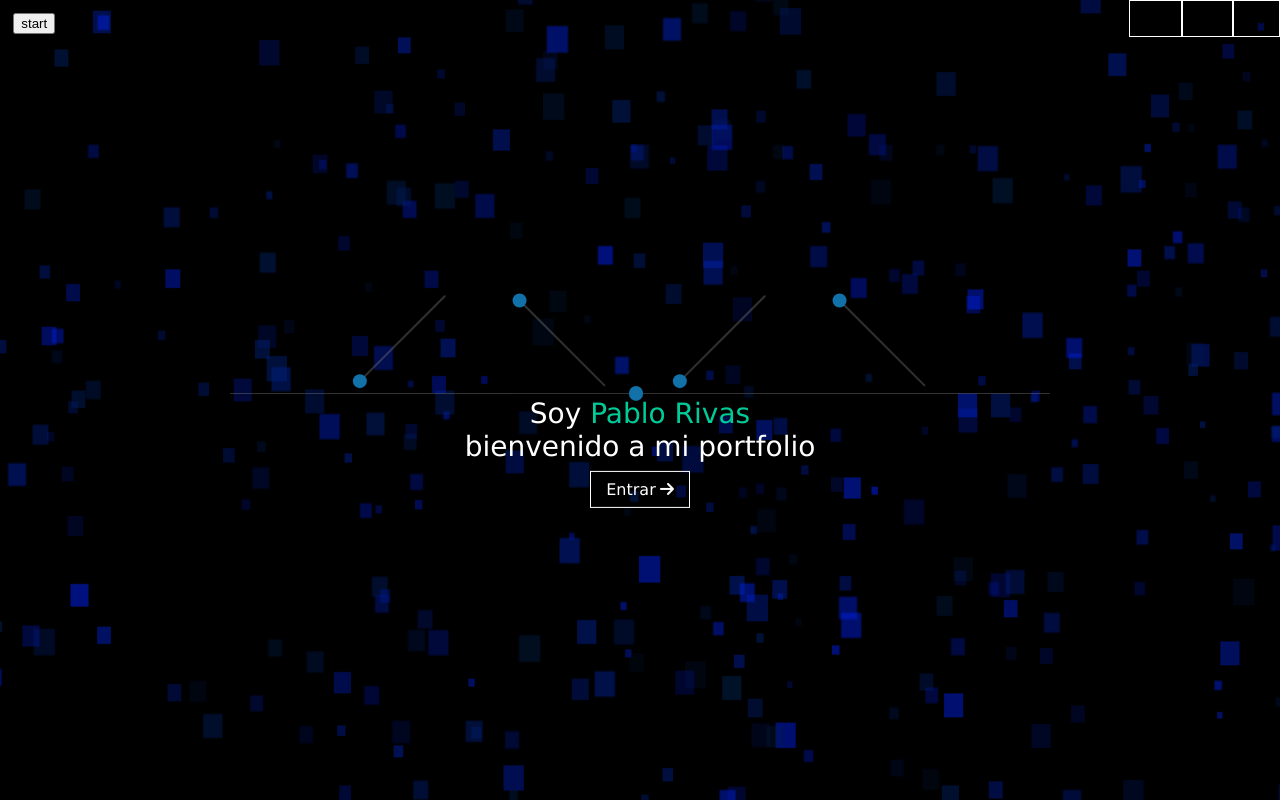
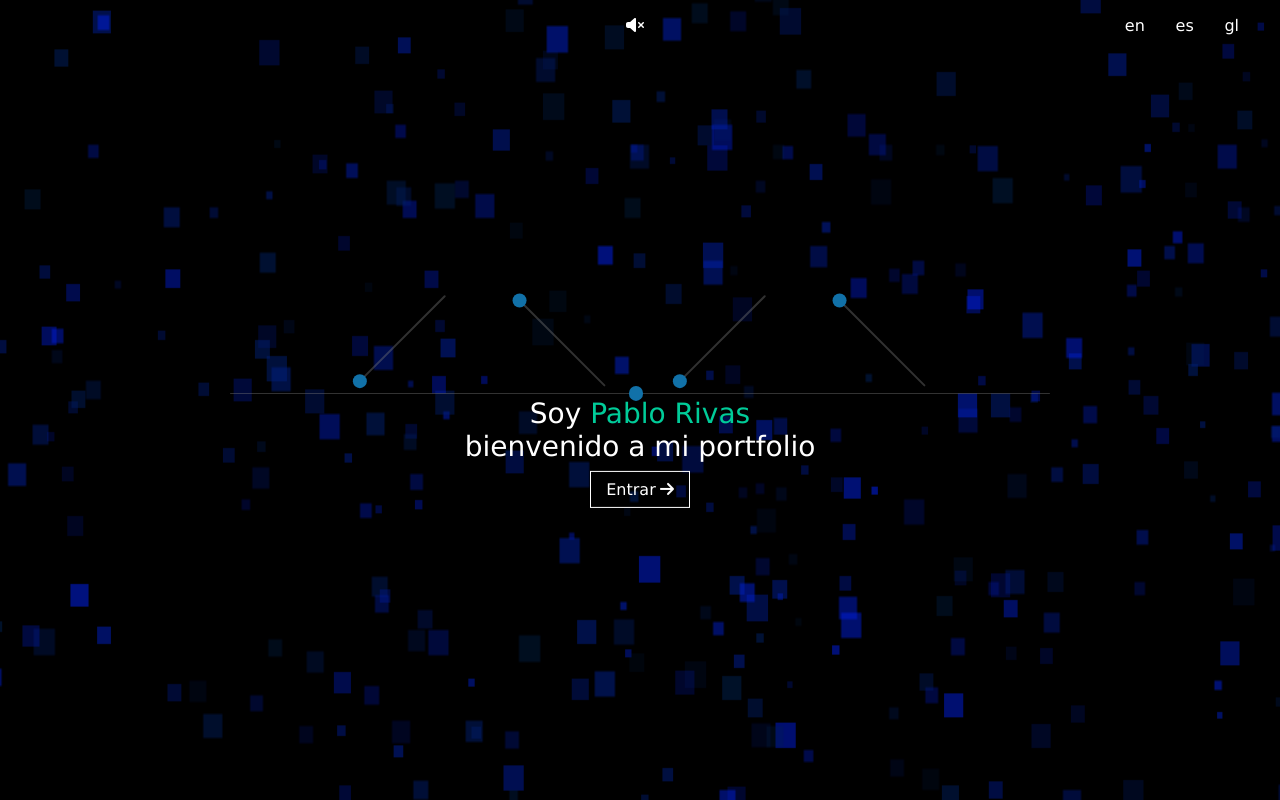
Before and after one commit to pablorivcam/portfolio, a React (Create React App) app in the folder portfolio/: page / in a window 1280 px wide. Built offline with nearby package versions, Linux system fonts and the light colour scheme.

Commit message:
Changed sound button

```diff
--- a/portfolio/src/App.css
+++ b/portfolio/src/App.css
@@ -79,16 +79,23 @@ body {
   }
 }
 
+.my_button,
+.my_button2 {
+  background: 0 0;
+  font-size: 2vmin;
+  cursor: pointer;
+  display: inline-block;
+  padding: 1vh 1.2vw;
+
+}
+
+.my_button2 {}
+
 .my_button {
-  background: 0 0;
-  padding: 1vh 1.2vw;
   border: 0.1em solid #fff;
   box-sizing: inherit;
-  display: inline-block;
-  font-size: 2vmin;
   -webkit-transition: .5s;
   transition: all .5s;
-  cursor: pointer;
   display: inline-flex;
 }
 
--- a/portfolio/src/components/header/canvas/canvasParticle.js
+++ b/portfolio/src/components/header/canvas/canvasParticle.js
@@ -73,7 +73,7 @@ export class Particle extends CanvasObject {
     update(canvas) {
 
         this.iteration++;
-        if (this.iteration > this.randomMovement && this.randomMovement + this.sizeDistortion < 20) {
+        if (this.iteration > this.randomMovement && this.randomMovement + this.sizeDistortion < 20 + this.sizeDistortion) {
             this.iteration = 0;
             this.changeSpeed();
         }
--- a/portfolio/src/components/header/header.css
+++ b/portfolio/src/components/header/header.css
@@ -25,8 +25,11 @@
 #header_sound_button {
     position: absolute;
     top: 0;
-    left: 0;
-    margin: 1em;
+    left: 47.7vw;
+    /*  transform: translateX(-100%);*/
+    margin-top: 1vh;
+    color: white;
+    z-index: 20;
 }
 
 #header_container canvas {
--- a/portfolio/src/components/header/header.jsx
+++ b/portfolio/src/components/header/header.jsx
@@ -5,7 +5,7 @@ import { Slider } from "../slider/slider";
 import './header.css';
 import HeaderCanvas from "./canvas/headerCanvas";
 import { FontAwesomeIcon } from '@fortawesome/react-fontawesome'
-import { faArrowRight } from "@fortawesome/free-solid-svg-icons";
+import { faArrowRight, faVolumeXmark, faVolumeHigh } from "@fortawesome/free-solid-svg-icons";
 import { FormattedMessage } from "react-intl";
 
 // Variables necesarias para el reproductor
@@ -85,10 +85,17 @@ function startMusic() {
         Tone.loaded().then(() => {
             player.start();
         });
+        document.getElementById("header_sound_button_on").style.display = 'unset';
+        document.getElementById("header_sound_button_off").style.display = 'none';
+
     } else {
         isMusicPlaying = false;
         player.stop();
+        document.getElementById("header_sound_button_off").style.display = 'unset';
+        document.getElementById("header_sound_button_on").style.display = 'none';
+
     }
+
 }
 
 //function changeVolume(value) {
@@ -104,7 +111,7 @@ function changeDelay(value) {
 }
 
 function changeLowpass(value) {
-    lowpassFilter.frequency.value = value * 200;
+    lowpassFilter.frequency.value = 20000 - value * 200;
     const speedInput = document.getElementById("canvasSpeed");
     speedInput.value = 5 + Math.round(value / 15);
 
@@ -132,6 +139,7 @@ function changeReverb(value) {
 
 export function Header() {
 
+
     return <div id="header">
         <div id="header_container">
 
@@ -143,7 +151,10 @@ export function Header() {
                 <input id="canvasSizeDistortion" type="hidden" value="0" />
             </div>
 
-            <input id="header_sound_button" type="button" value="start" onClick={startMusic} />
+            <div id="header_sound_button" class="my_button2" type="button" value="start" onClick={startMusic}>
+                <FontAwesomeIcon id="header_sound_button_off" className="fa-icon" icon={faVolumeXmark} />
+                <FontAwesomeIcon id="header_sound_button_on" style={{ 'display': 'none' }} className="fa-icon" icon={faVolumeHigh} />
+            </div>
 
             <HeaderCanvas />
             <audio src={testAudio}></audio>
--- a/portfolio/src/components/header/navbar/navbar.css
+++ b/portfolio/src/components/header/navbar/navbar.css
@@ -1,10 +1,24 @@
 #navbar {
     width: 100%;
     z-index: 1;
-    position: relative;
+    position: fixed;
 }
 
 #navbar_language_container {
     position: absolute;
     right: 0;
+    margin-right: 2vw;
 }
+
+#navbar .my_button2 {
+    color: white;
+}
+
+#navbar_container {
+    position: relative;
+    padding: 1vh 1vw;
+}
+
+#navbar_right_container {
+    position: absolute;
+}
--- a/portfolio/src/components/header/navbar/navbar.jsx
+++ b/portfolio/src/components/header/navbar/navbar.jsx
@@ -12,7 +12,7 @@ export const Navbar = (props) => {
         var result = [];
         LOCALES.forEach((value, key) => {
             result.push(
-                <div value={key} key={value.code + '_languageBtn'} className="my_button" onClick={changeLanguage}>
+                <div value={key} key={value.code + '_languageBtn'} className="my_button2" onClick={changeLanguage}>
                     {key}
                 </div>)
         });
@@ -22,10 +22,13 @@ export const Navbar = (props) => {
 
 
     return <div id="navbar">
-        <div id="navbar_language_container">
-
-            {getLanguageButtons()}
-
+        <div id="navbar_container">
+            <div id="navbar_right_container">
+                <div className="my_button2"></div>
+            </div>
+            <div id="navbar_language_container">
+                {getLanguageButtons()}
+            </div>
         </div>
     </div>
 }
```
